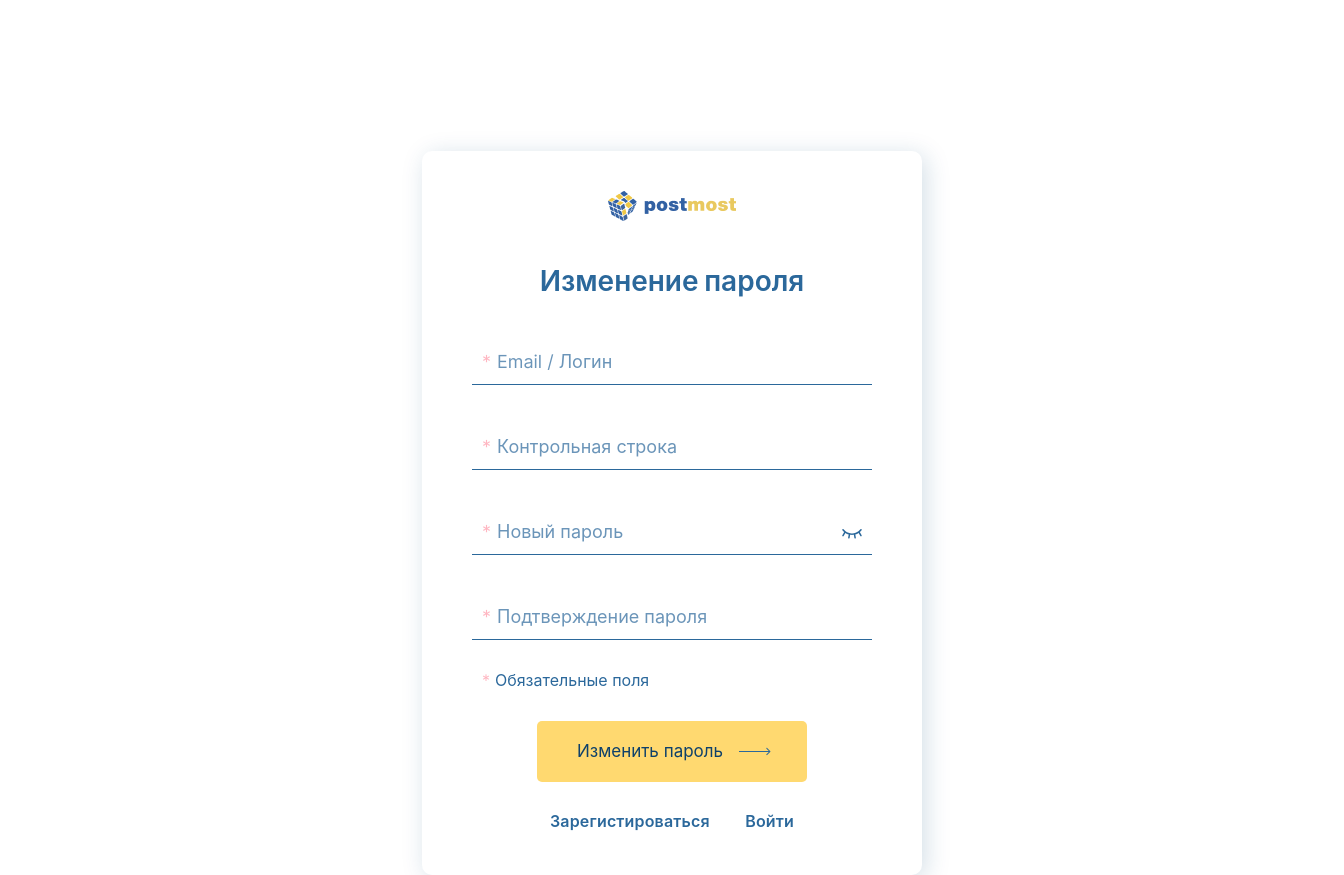
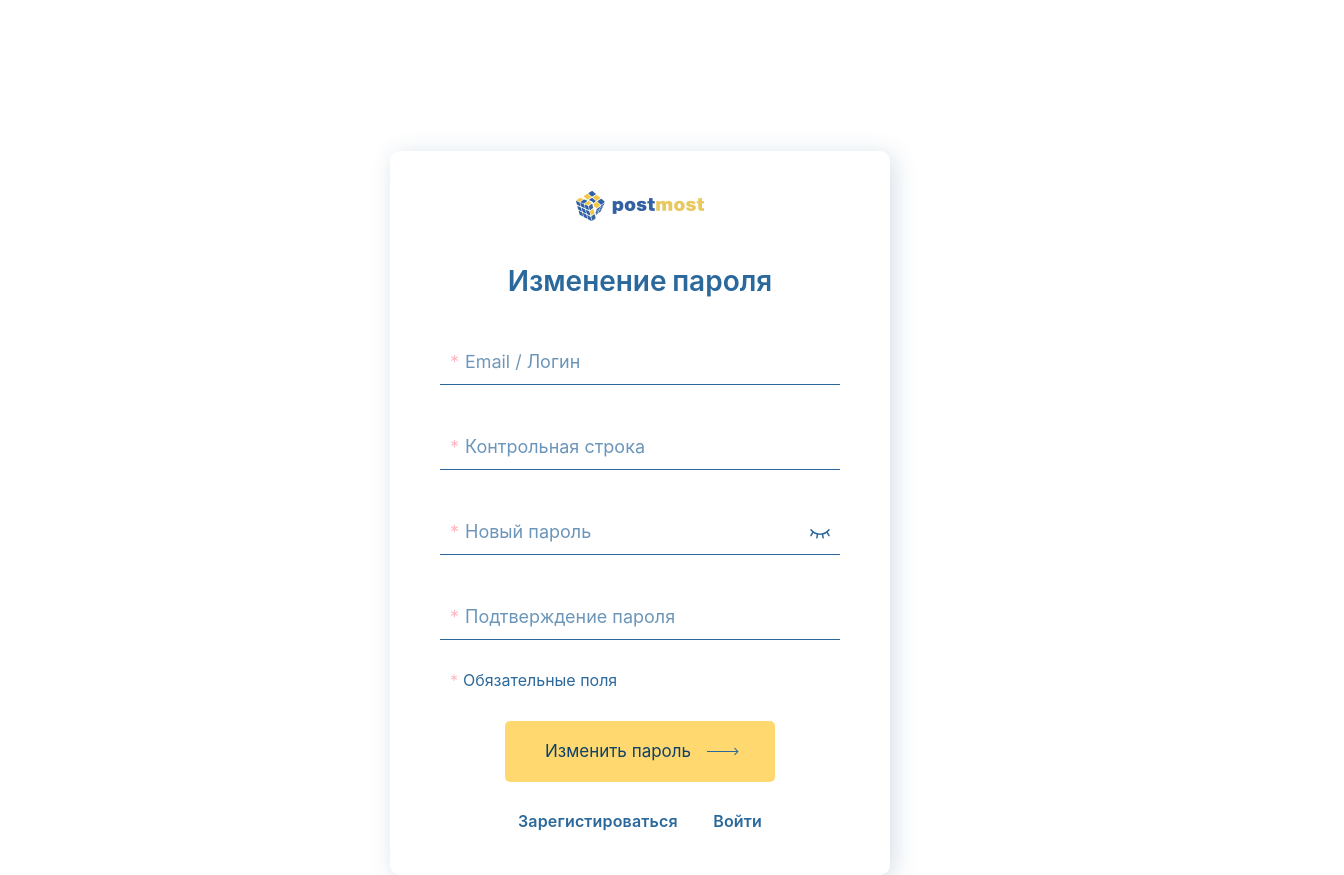
Before and after one commit to alvde-site/ireshenie-test, a React (Create React App) app: page / in a window 1280 px wide. Shown: the whole page, 1344 px wide, since content can reach past the window. Built offline with nearby package versions, Linux system fonts and the light colour scheme.

Commit message:
feat: Fix problem with section

```diff
--- a/src/components/App/ChangePassword/ChangePassword.module.css
+++ b/src/components/App/ChangePassword/ChangePassword.module.css
@@ -1,6 +1,6 @@
 .auth {
-  width: 100vw;
-  height: 100%;
+  box-sizing: border-box;
+  width: 100%;
   padding: 151px 32px 0;
 }
 
```
